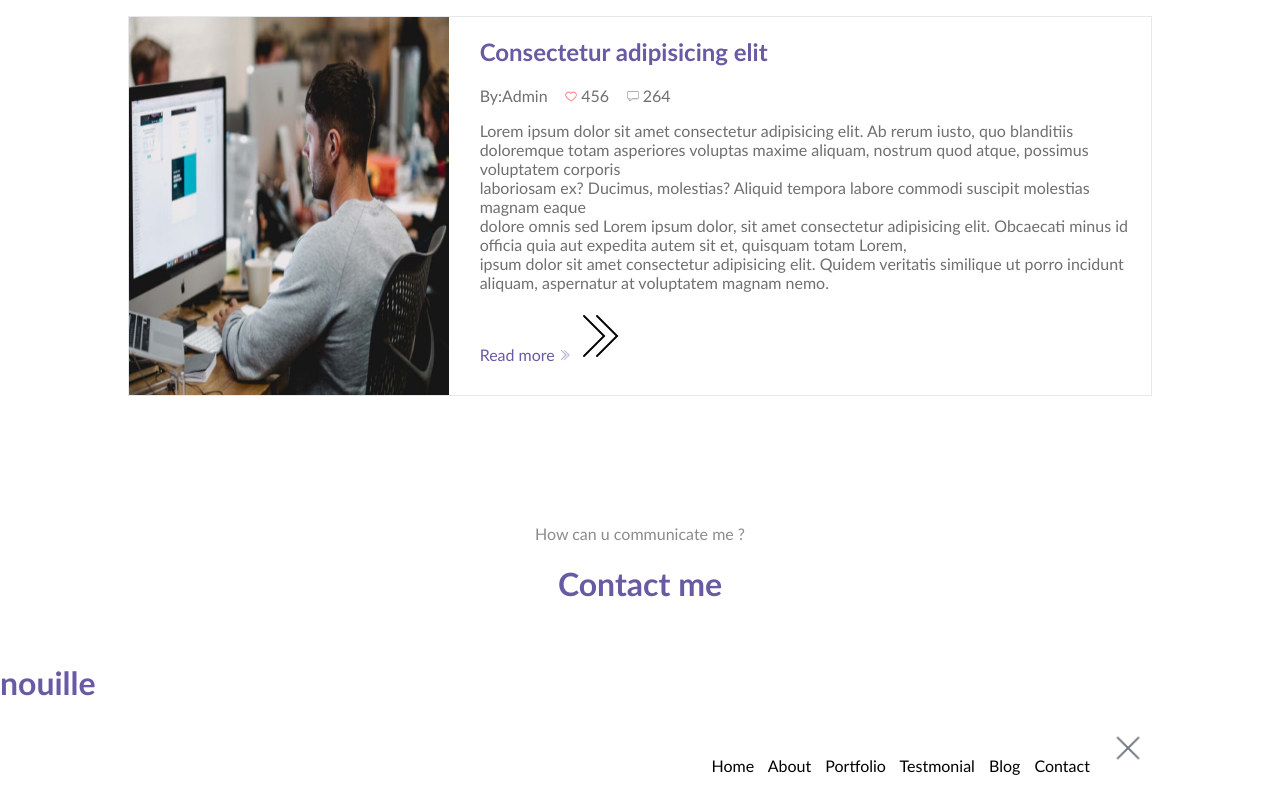
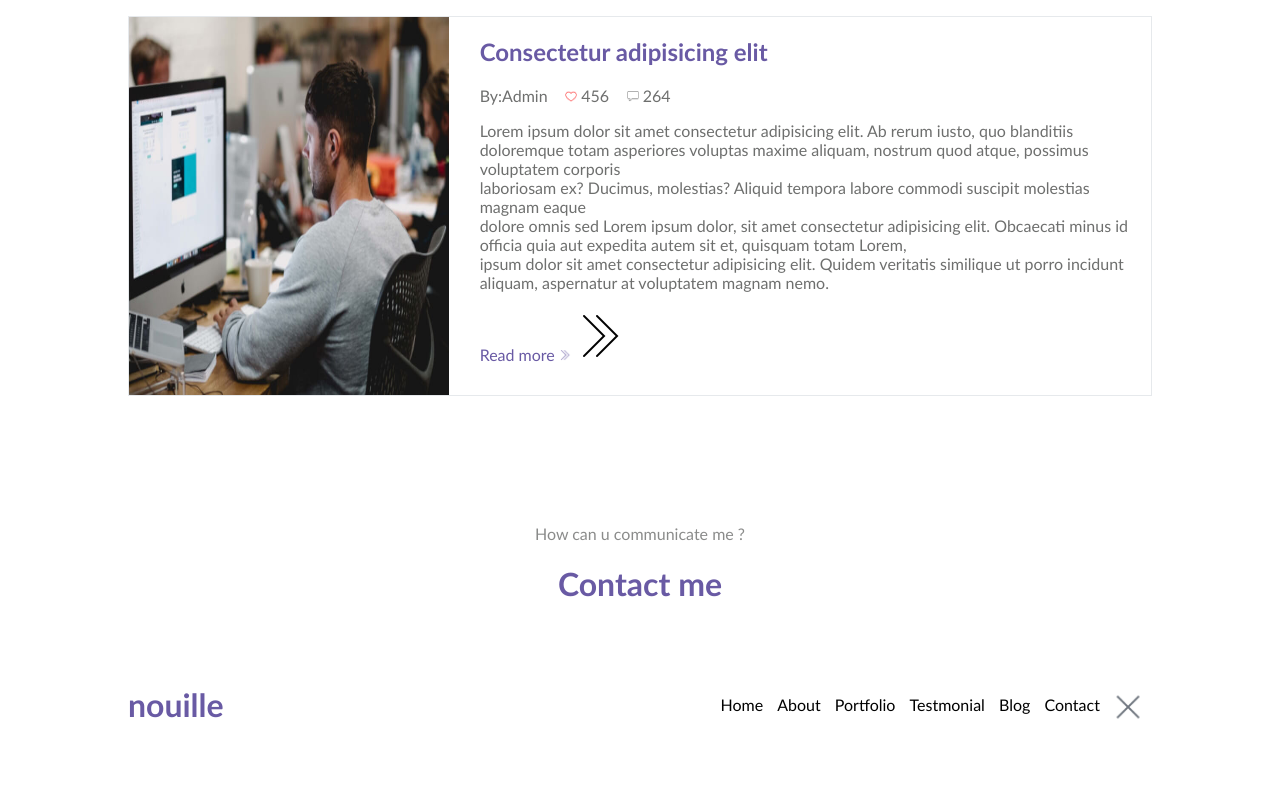
Before and after one commit to VitorLucas44/Projet-Nouille, a plain HTML site: page index.html in a window 1280 px wide. Shown: the part 1184-1984 px from the top of the page. After the commit the page ends 1929 px from the top, so only its background shows below. Drawn offline with Linux system fonts and the light colour scheme.

Commit message:
footertitre

```diff
--- a/index.html
+++ b/index.html
@@ -96,7 +96,7 @@
             <h1>Contact me</h1>
         </div>
         <div class="footer">
-            <h1>nouille</h1>
+            <div class="ft1"><h1>nouille</h1></div><h1></h1>
             <div class="nouille">
                 <div class="footertitre">
                     <span>Home</span>
@@ -105,7 +105,7 @@
                     <span>Testmonial</span>
                     <span>Blog</span>
                     <span>Contact</span>
-                    <img src="./public/img/icons8-multiplier-50.png" alt="" style="width: 48px; height:48px;">
+                    <img src="./public/img/icons8-multiplier-50.png" alt="" style="width: 48px; height:48px; position: relative; top: 20px;">
                 </div>
             </div>
         </div>
--- a/public/css/style.css
+++ b/public/css/style.css
@@ -159,8 +159,12 @@ h1{
 }
 .footertitre{
     margin-right: 10%;
-    padding-bottom: 2%;
+    margin-bottom: 2%;
+}
+.ft1{
+    position: absolute;
+    left: 10%;
 }
 .footertitre span{
-    margin-right: 10px;
+    margin-left: 10px;
 }
```
